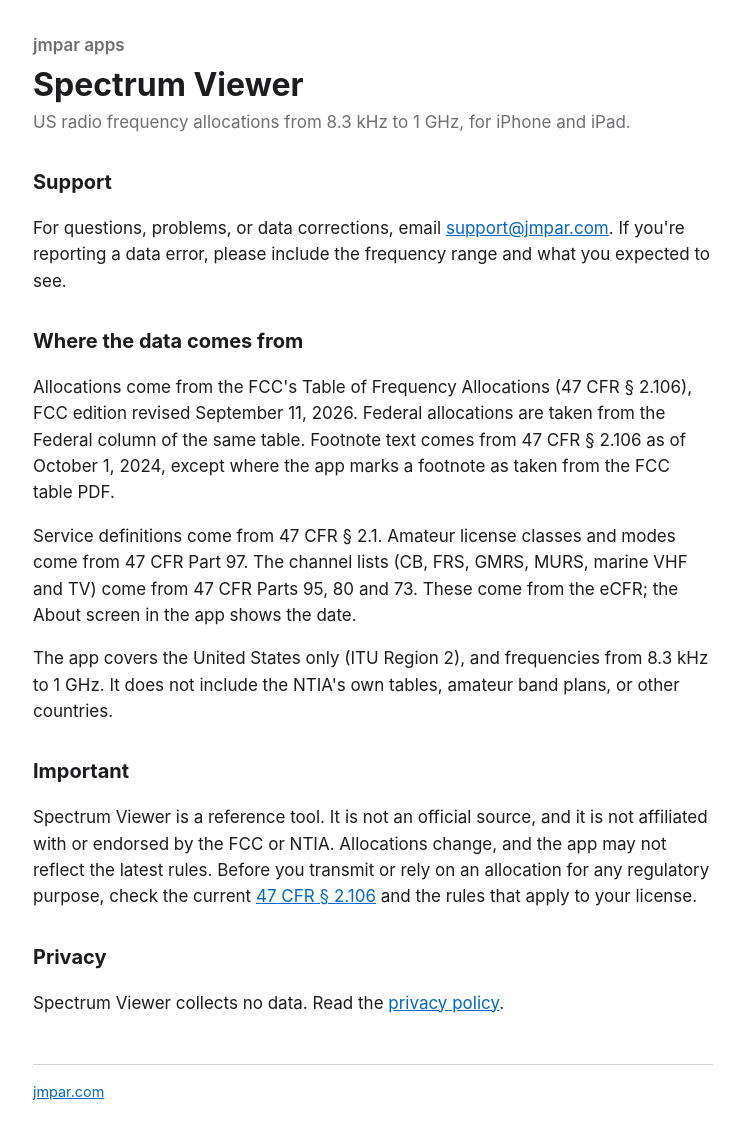
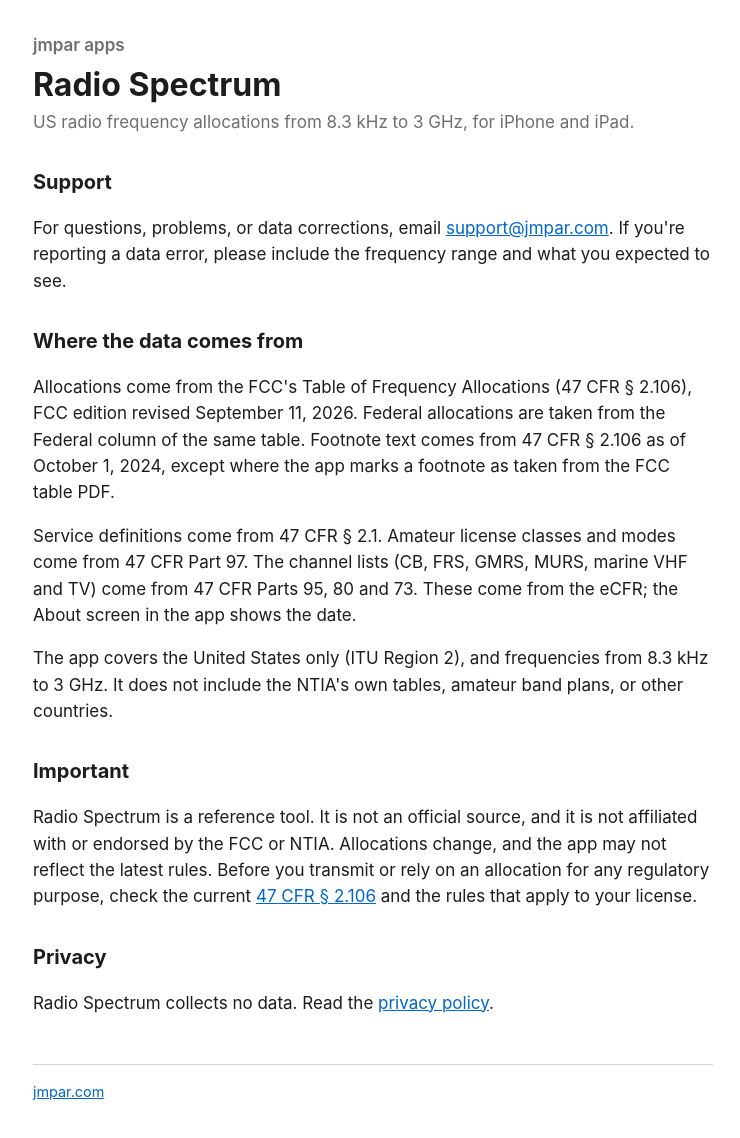
Before and after one commit to mikep63/jmpar-site, a plain HTML site: page radio-spectrum/index.html in a window 1280 px wide. Shown: the whole page, without its empty margins (267-1007 px from the left). Drawn offline with Linux system fonts and the light colour scheme.

Commit message:
Rename Spectrum Viewer to Radio Spectrum
Move its pages to /radio-spectrum/ (the app isn't submitted yet, so
nothing links to the old URLs) and update the range to 3 GHz.

Co-Authored-By: Claude Opus 5.5 <noreply@anthropic.com>

```diff
--- a/spectrum-viewer/index.html
+++ b/radio-spectrum/index.html
@@ -3,20 +3,20 @@
 <head>
   <meta charset="utf-8">
   <meta name="viewport" content="width=device-width, initial-scale=1">
-  <title>Spectrum Viewer Support</title>
+  <title>Radio Spectrum Support</title>
   <link rel="stylesheet" href="/style.css">
 </head>
 <body>
   <header>
     <a class="site" href="/">jmpar apps</a>
-    <h1>Spectrum Viewer</h1>
-    <p class="lead">US radio frequency allocations from 8.3 kHz to 1 GHz, for iPhone and iPad.</p>
+    <h1>Radio Spectrum</h1>
+    <p class="lead">US radio frequency allocations from 8.3 kHz to 3 GHz, for iPhone and iPad.</p>
   </header>
 
   <main>
     <h2>Support</h2>
     <p>For questions, problems, or data corrections, email
-      <a href="mailto:support@jmpar.com?subject=Spectrum%20Viewer">support@jmpar.com</a>.
+      <a href="mailto:support@jmpar.com?subject=Radio%20Spectrum">support@jmpar.com</a>.
       If you're reporting a data error, please include the frequency range and what you expected to see.</p>
 
     <h2>Where the data comes from</h2>
@@ -27,18 +27,18 @@
     <p>Service definitions come from 47 CFR § 2.1. Amateur license classes and modes come from 47 CFR
       Part 97. The channel lists (CB, FRS, GMRS, MURS, marine VHF and TV) come from 47 CFR Parts 95, 80
       and 73. These come from the eCFR; the About screen in the app shows the date.</p>
-    <p>The app covers the United States only (ITU Region 2), and frequencies from 8.3 kHz to 1 GHz. It
+    <p>The app covers the United States only (ITU Region 2), and frequencies from 8.3 kHz to 3 GHz. It
       does not include the NTIA's own tables, amateur band plans, or other countries.</p>
 
     <h2>Important</h2>
-    <p>Spectrum Viewer is a reference tool. It is not an official source, and it is not affiliated with or
+    <p>Radio Spectrum is a reference tool. It is not an official source, and it is not affiliated with or
       endorsed by the FCC or NTIA. Allocations change, and the app may not reflect the latest rules.
       Before you transmit or rely on an allocation for any regulatory purpose, check the current
       <a href="https://www.ecfr.gov/current/title-47/chapter-I/subchapter-A/part-2/subpart-B/section-2.106">47 CFR § 2.106</a>
       and the rules that apply to your license.</p>
 
     <h2>Privacy</h2>
-    <p>Spectrum Viewer collects no data. Read the <a href="/spectrum-viewer/privacy/">privacy policy</a>.</p>
+    <p>Radio Spectrum collects no data. Read the <a href="/radio-spectrum/privacy/">privacy policy</a>.</p>
   </main>
 
   <footer><a href="/">jmpar.com</a></footer>
```
Also changed, not shown: index.html (+3 -3 lines), radio-spectrum/privacy/index.html (renamed from spectrum-viewer/privacy/index.html, +3 -3 lines), 1 other file.
